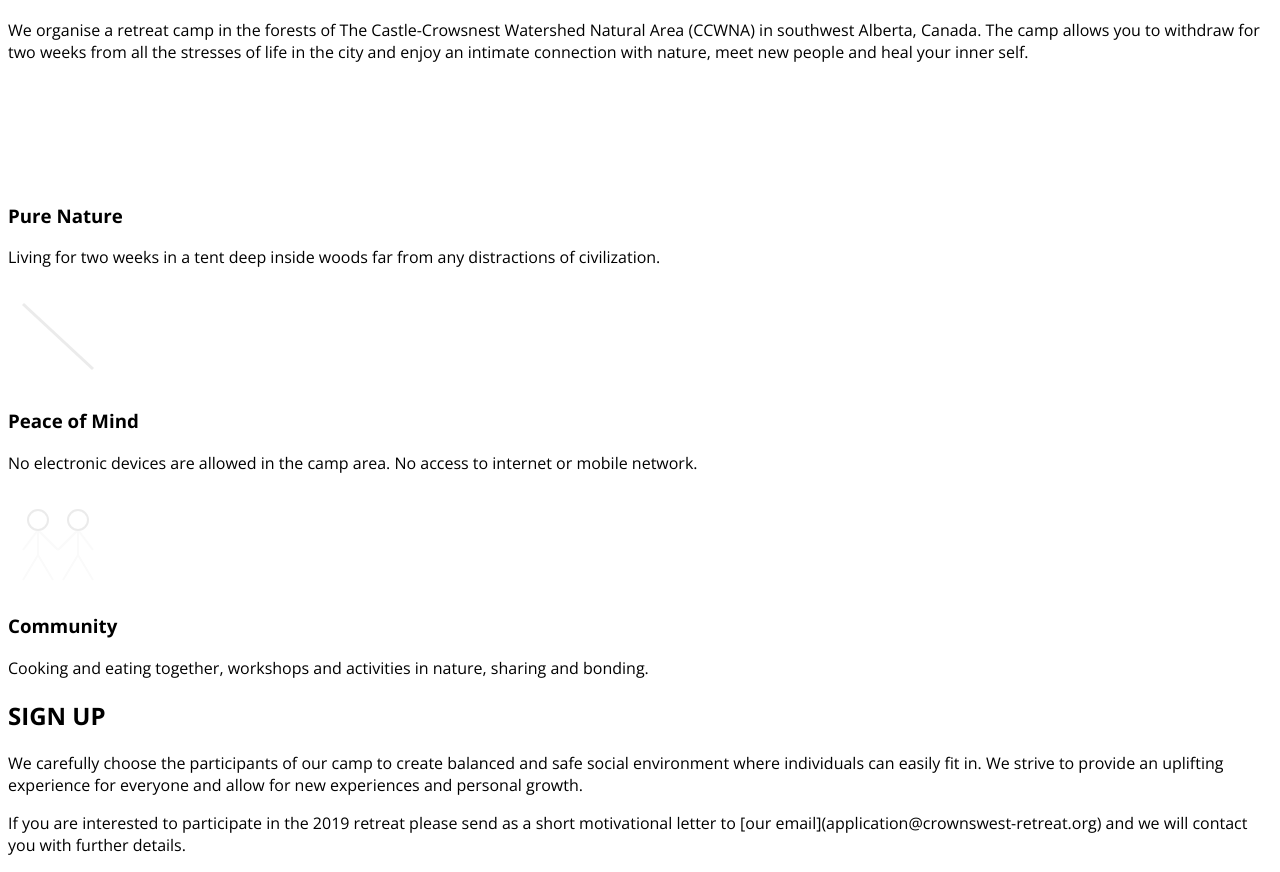
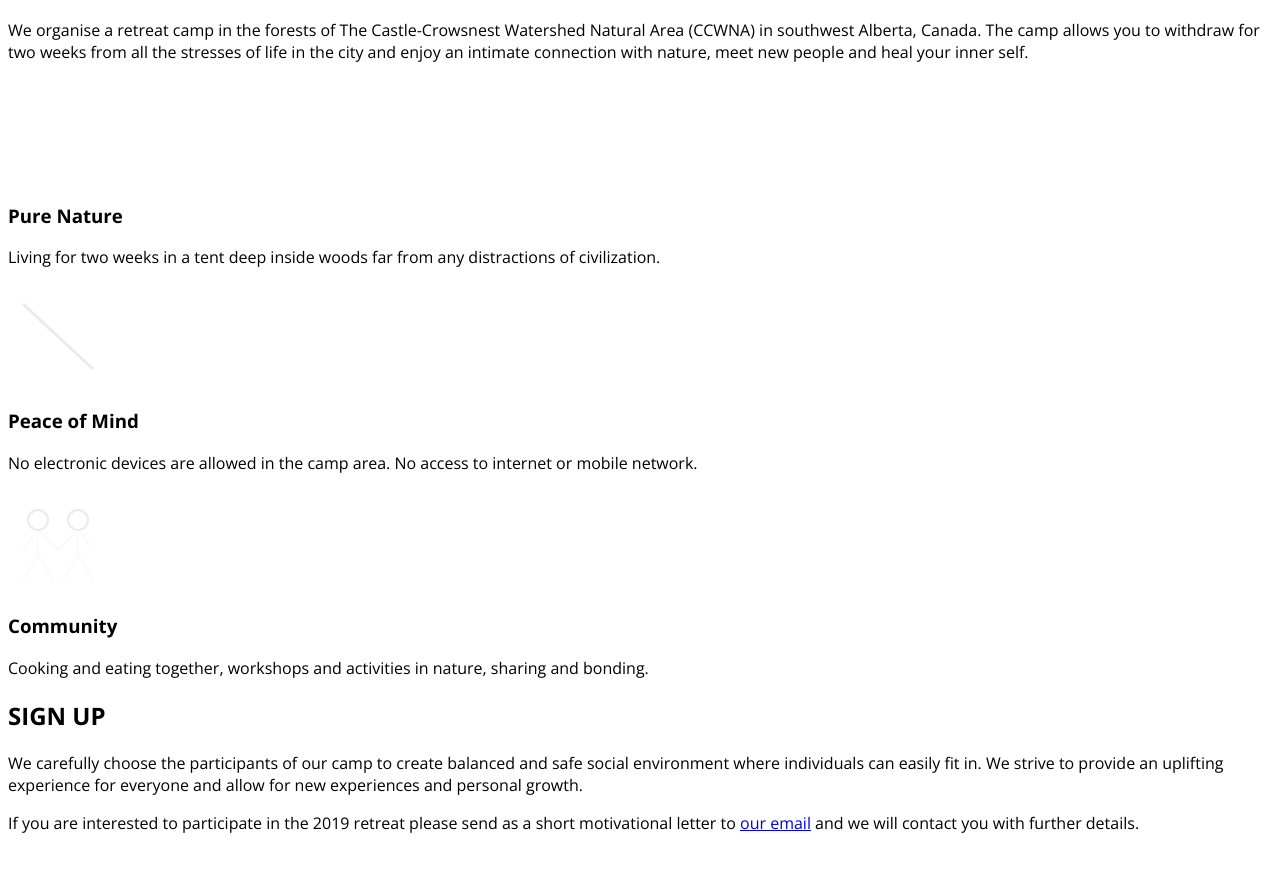
Before and after one commit to henychr/w01-d04-crownstreet-retreat, a plain HTML site: page index.html in a window 1280 px wide. Shown: the part 100-972 px from the top of the page. After the commit the page ends 950 px from the top, so only its background shows below. Drawn offline with nearby package versions, Linux system fonts and the light colour scheme.

Commit message:
RH passing to another DEV

```diff
--- a/index.html
+++ b/index.html
@@ -62,8 +62,8 @@
         easily fit in. We strive to provide an uplifting experience for everyone and allow for new experiences and personal
         growth.</p>
 
-        <p>If you are interested to participate in the 2019 retreat please send as a short motivational letter to [our
-        email](application@crownswest-retreat.org) and we will contact you with further details.</p>
+        <p>If you are interested to participate in the 2019 retreat please send as a short motivational letter to <a href="#">our email</a>
+        and we will contact you with further details.</p>
 
 
     </footer>
```
